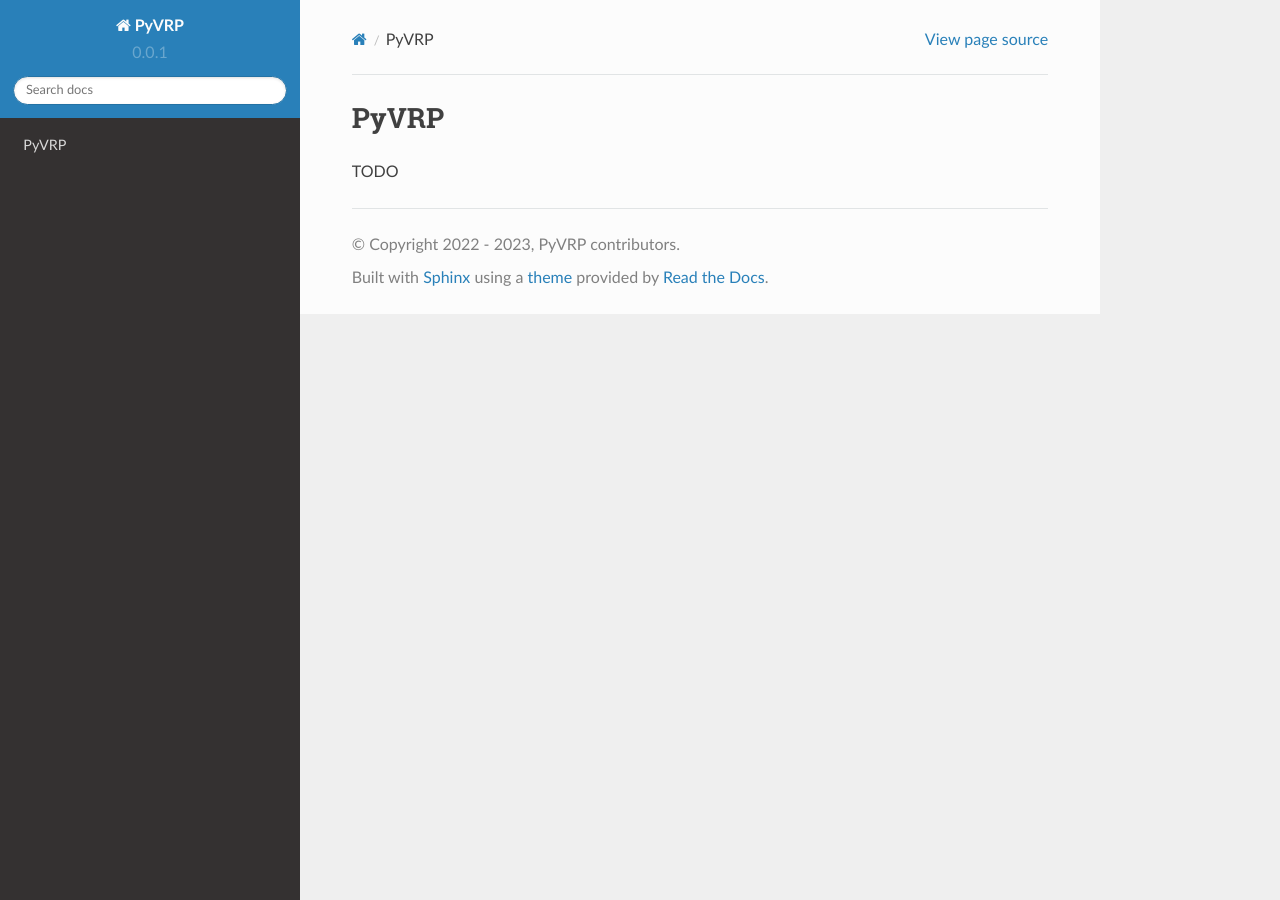
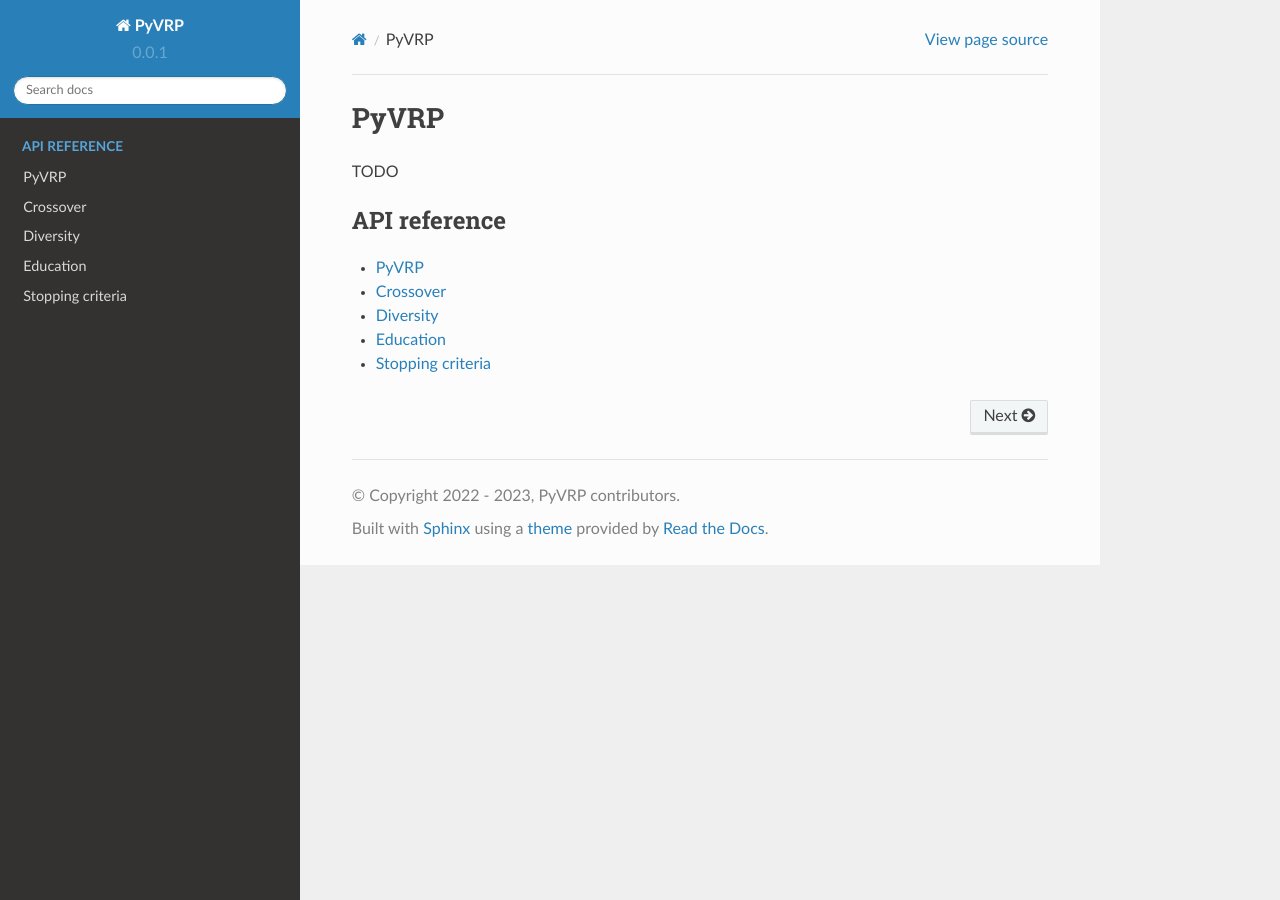
Before and after one commit to PyVRP/PyVRP, a Sphinx documentation site: the page built from docs/source/index.rst, in a window 1280 px wide. Built offline with Sphinx 7.4.7 and the Read the Docs theme 2.0.0, drawn with Linux system fonts in a browser that asks for light colours.

```diff
--- a/docs/source/index.rst
+++ b/docs/source/index.rst
@@ -2,3 +2,13 @@ PyVRP
 =====
 
 TODO
+
+.. toctree::
+   :maxdepth: 1
+   :caption: API reference
+
+   api/pyvrp
+   api/crossover
+   api/diversity
+   api/educate
+   api/stop
```
Also changed, not shown: docs/source/api/crossover.rst (added, +8 -0 lines), docs/source/api/diversity.rst (added, +8 -0 lines), docs/source/api/educate.rst (added, +11 -0 lines), docs/source/api/pyvrp.rst (added, +18 -0 lines), docs/source/api/stop.rst (added, +23 -0 lines).
